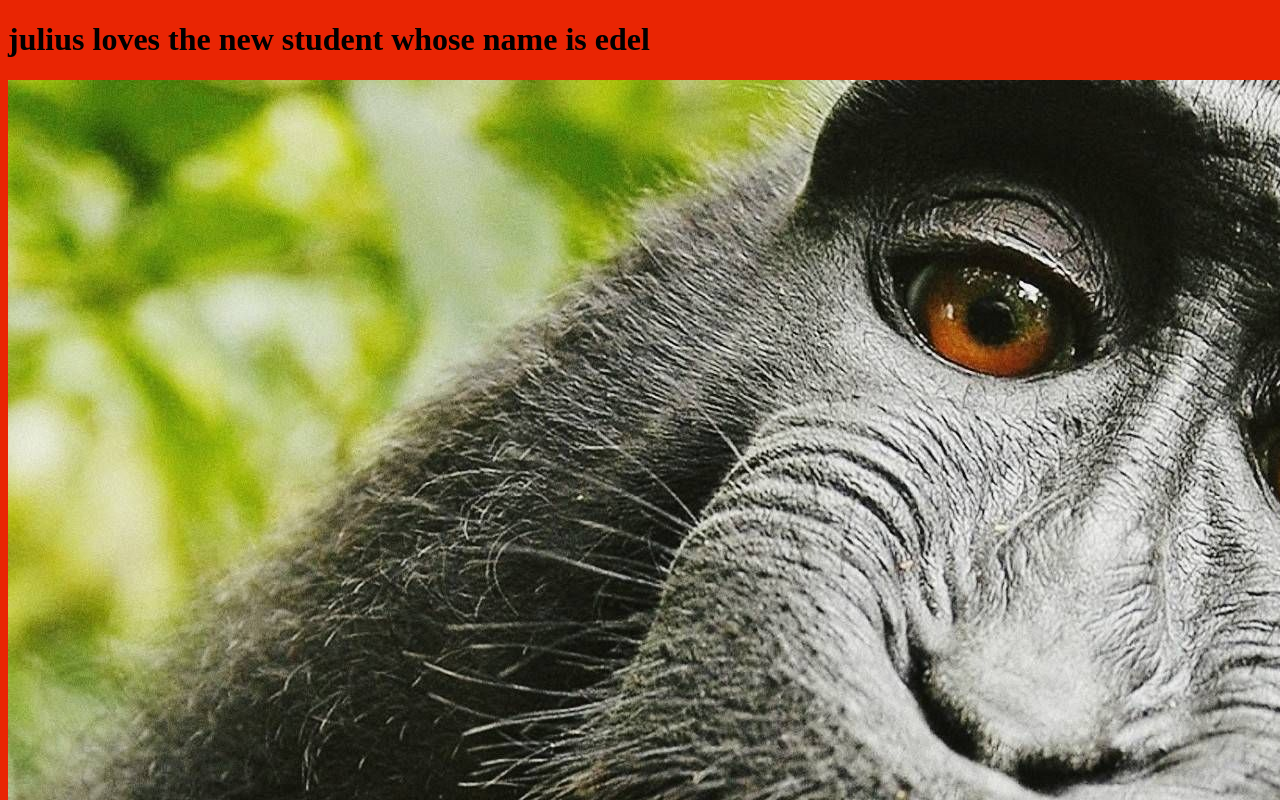
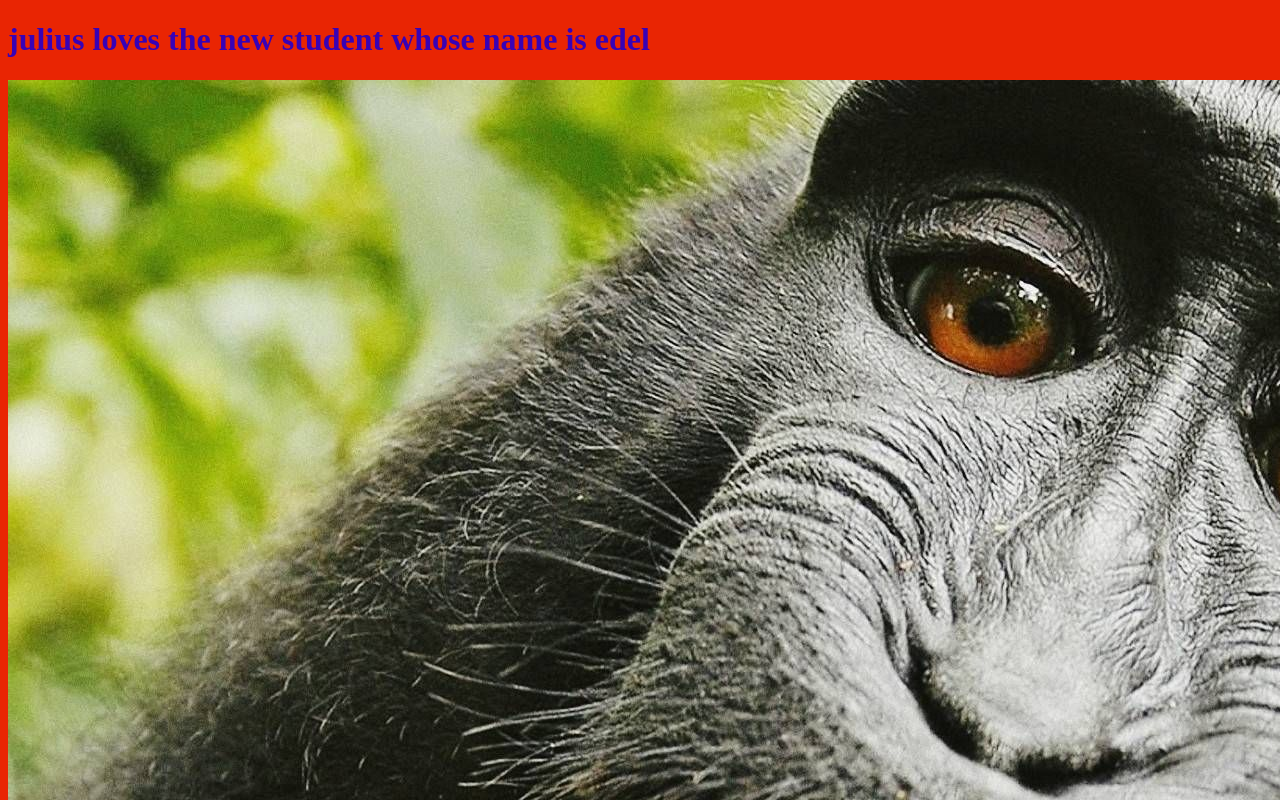
Before and after one commit to Mangkanorr/derosa_sandbox, a plain HTML site: page index.html in a window 1280 px wide. Shown: the top 800 px of the page. Drawn offline with Linux system fonts and the light colour scheme.

Commit message:
Add files via upload

```diff
--- a/index.html
+++ b/index.html
@@ -1,7 +1,7 @@
 <!DOCTYPE html>
 <html>
    <body style="background-color: rgb(233, 37, 3);">
-      <h1>julius loves the new student whose name is edel</h1>
+      <h1 style="color: rgb(56, 2, 182);">julius loves the new student whose name is edel</h1>
       <img src="monkey.jpg">
    </body>
 </html>
```
